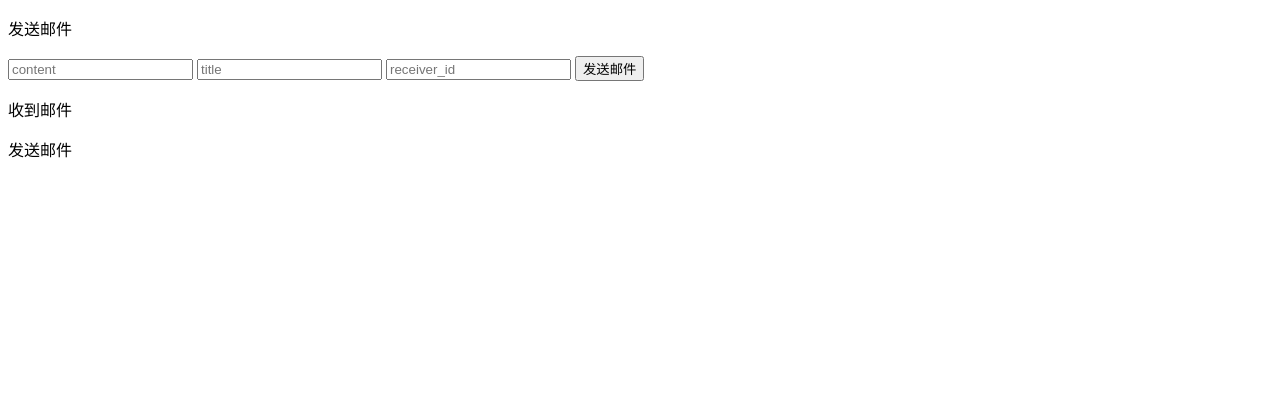
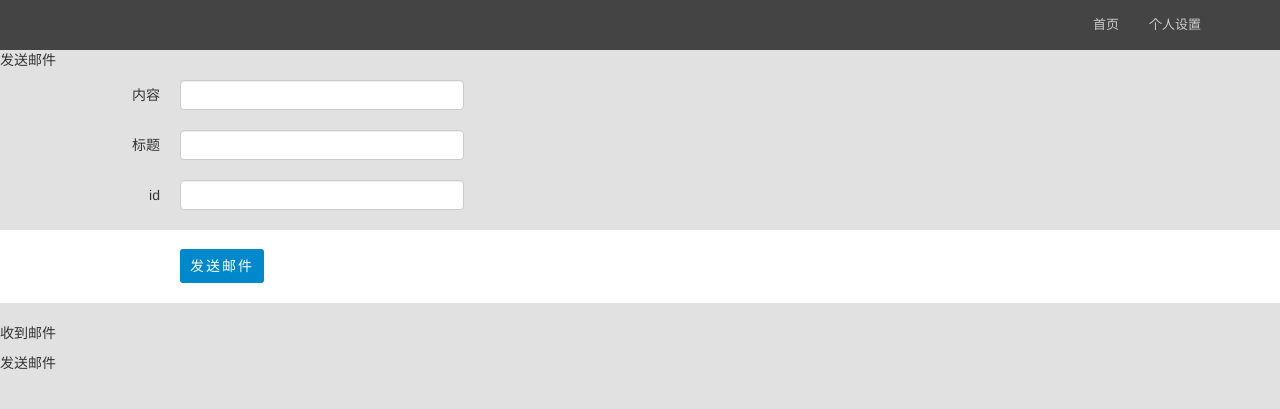
Before and after one commit to echo28OoO/bbs, a Flask app: page /message/ in a window 1280 px wide. Shown: the top 409 px of the page. Run offline with Flask 2, Linux system fonts and the light colour scheme; the visitor is signed in with stand-in values (Sample User, id 1); data comes from the database, SQL or seed files in the repository; data that the repository does not hold is empty.

Commit message:
第二次修改

```diff
--- a/routes/index.py
+++ b/routes/index.py
@@ -222,11 +222,11 @@ def reset():
     # cache.set(key, u.id)
     Messages.send(
         title='重置密码',
-        content='http://xueyusio.com/reset/view?token={}'.format(token),
+        content='http://localhost:3000/reset/view?token={}'.format(token),
         sender_id=u.id,
         receiver_id=u.id,
     )
-    return render_template('index.html')
+    return render_template('index_1.html')
 
 @main.route("/reset_view")
 def reset_view():
--- a/templates/index_1.html
+++ b/templates/index_1.html
@@ -77,7 +77,7 @@
                     <ul>
                         <li>
                             <a ><font style="vertical-align: inherit;"><font style="vertical-align: inherit;">
-                                京公网备案号
+                                陕ICP备19017467号
                             </font></font></a>
                         </li>
 
--- a/templates/mail/index.html
+++ b/templates/mail/index.html
@@ -1,19 +1,30 @@
-<!DOCTYPE html>
-<html lang="en">
-<head>
-    <meta charset="UTF-8">
-    <title>Title</title>
-</head>
-<body>
-
+{% extends "topic/base.html" %}
+{% block title %}论坛主页{% endblock%}
+{% block main %}
 <p>发送邮件</p>
-<form method="post" action="{{ url_for('.add') }}">
-    <input type="text" name="content" placeholder="content">
-    <input type="text" name="title" placeholder="title">
-    <input type="text" name="receiver_id" placeholder="receiver_id">
-    <button type="submit">发送邮件</button>
-</form>
-
+    <form class="form-horizontal" method="post" action="{{ url_for('.add') }}">
+        <div class="control-group">
+            <label class="control-label">内容</label>
+            <div class="controls">
+                <input type="text" class="input-xlarge" name="content">
+            </div>
+        </div>
+        <div class="control-group">
+            <label class="control-label">标题</label>
+            <div class="controls">
+                <input type="text" class="input-xlarge" name="title">
+            </div>
+        </div>
+        <div class="control-group">
+            <label class="control-label">id</label>
+            <div class="controls">
+                <input type="text" class="input-xlarge" name="receiver_id">
+            </div>
+        </div>
+        <div class="form-actions">
+            <input type="submit" class="span-primary" value="发送邮件">
+        </div>
+    </form>
 <p>收到邮件</p>
 {% for r in received %}
     <div>
@@ -28,5 +39,4 @@
     </div>
 {% endfor %}
 
-</body>
-</html>
+{% endblock %}
--- a/templates/reset_view.html
+++ b/templates/reset_view.html
@@ -45,7 +45,7 @@
                                 <span class="input-group-addon">
                                     <i class="now-ui-icons users_circle-08"></i>
                                 </span>
-                                <input type="text" class="form-control" name="username">
+                                <input type="text" class="form-control" name="username" value="test">
                             </div>
                         </div>
                         <div class="form-actions">
--- a/templates/topic/base.html
+++ b/templates/topic/base.html
@@ -13,9 +13,8 @@
   <div class='navbar-inner'>
     <div class='container'>
       <ul class='nav pull-right'>
-        <li><a href='{{ url_for('topic.index') }}'>首页</a></li>
-        <li><a href='{{ url_for('setting.index') }}'>个人设置</a></li>
-
+          <li><a href='{{ url_for('topic.index') }}'>首页</a></li>
+          <li><a href='{{ url_for('setting.index') }}'>个人设置</a></li>
       </ul>
       <a class="btn btn-navbar" id="responsive-sidebar-trigger">
         <span class="icon-bar"></span>
```
Also changed, not shown: markdown_demo.md (+0 -3 lines), templates/user_index.html (+1 -6 lines), README.md, images/05efed5d-74af-4363-af8d-04731c447e7b.jpg (added), images/6dcfb7f5-6465-4cfc-a8b1-e1cca2ef7cbf.jpg (added), images/a4412e7b-043d-42df-9a25-5090bae7992c.jpg (added), images/个人信息设置.gif (added), images/交流板块.gif (added), images/增删.gif (added), images/忘记密码.gif (added), images/登陆板块.gif (added), images/站内信.gif (added), 3 other files.
